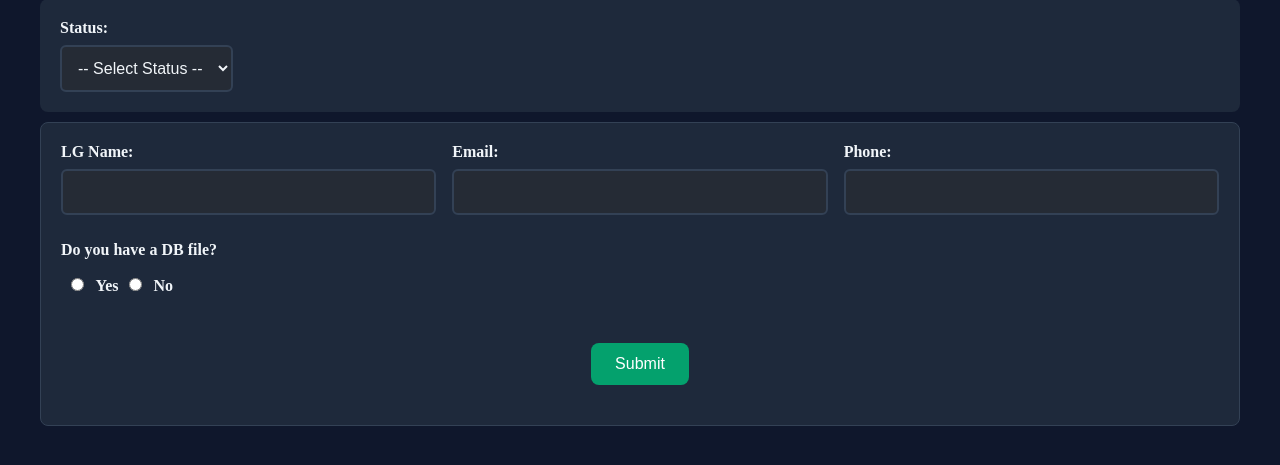
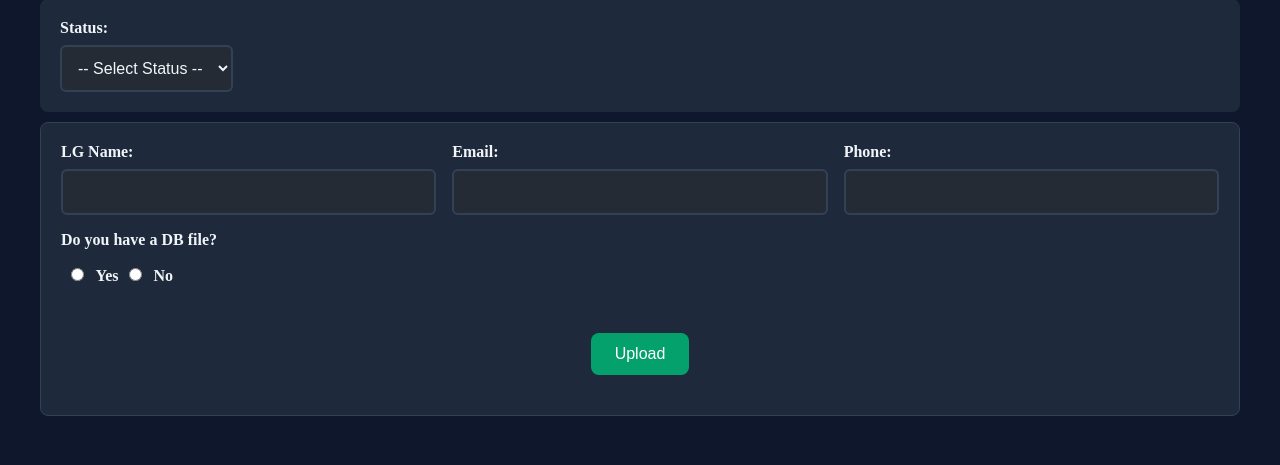
Before and after one commit to arijithanuai/ebu, a Django app: page / in a window 1280 px wide. Shown: the part 166-631 px from the top of the page. Run offline with Django 5.2, Linux system fonts and the light colour scheme; data that the repository does not hold is empty.

Commit message:
khuch updates

```diff
--- a/ebu/templates/pk.html
+++ b/ebu/templates/pk.html
@@ -7,6 +7,18 @@
     <style>
       .hidden {
         display: none;
+      }
+      #map_txt_status[style*="green"] {
+            background: rgba(4, 161, 109, 0.1);
+            color: #04a16d;
+            font-size:14px;
+            border: 1px solid #04a16d;
+        }
+        #map_txt_status[style*="red"] {
+                background: rgba(239, 68, 68, 0.1);
+                color: #ef4444;
+                font-size:14px;
+                border: 1px solid #ef4444;
             }
       body {
         font-family: "Open Sans", sans-serif;
@@ -231,14 +243,14 @@
       #link_excel_msg[style*="green"] {
         background: rgba(4, 161, 109, 0.1);
         color: #04a16d;
-        font-size:12px;
+        font-size:14px;
         border: 1px solid #04a16d;
       }
 
       #link_excel_msg[style*="red"] {
         background: rgba(239, 68, 68, 0.1);
         color:  #ef4444;
-        font-size:12px;
+        font-size:14px;
         border: 1px solid #ef4444;
       }
 #db-link-section{
@@ -281,12 +293,14 @@
       }
     </style>
   </head>
+</head>
 <body>
   <div class="container">
     <div class="header">
-        <p class="heading">PKRMS Road Data Management </p>
+      <p class="heading">PKRMS Road Data Management</p>
       <p class="sub-heading">Provincial and Kabupaten Road Management System</p>
     </div>
+
     <div class="form-group">
       <!-- Status Dropdown -->
       <div>
@@ -297,24 +311,20 @@
           <option value="kabupaten">Kabupaten</option>
         </select>
       </div>
-        <div>
+
       <!-- Province Dropdown -->
       <div id="province-section" class="hidden">
         <label for="province">Province:</label>
         <select id="province" name="province">
           <option value="">-- Select Province --</option>
           {% for province in provinces %}
-              <option
-                value="{{ province.id }}"
-                data-pcode="{{ province.pCode }}"
-              >
+          <option value="{{ province.id }}" data-pcode="{{ province.pCode }}">
             {{ province.admNameEng }}
           </option>
           {% endfor %}
         </select>
       </div>
-        </div>
-        <div>
+
       <!-- Kabupaten Dropdown -->
       <div id="kabupaten-section" class="hidden">
         <label for="kabupaten">Kabupaten:</label>
@@ -322,113 +332,98 @@
           <option value="">-- Select Kabupaten --</option>
         </select>
       </div>
-          </div>
+
+      <!-- Adm Code -->
       <div id="admcode-section" class="hidden">
         <label>Adm Code:</label>
         <span id="admcode-display" style="font-weight: bold"></span>
       </div>
+    </div>
 
-      </div>
+    <!-- Form Start -->
     <div>
-        <!-- AdmCode Display -->
-        <div id="admcode-display class="hidden">
-          <form method="post" enctype="multipart/form-data">
+      <form method="post" enctype="multipart/form-data" id="myForm">
         {% csrf_token %}
 
         <input type="hidden" name="admcode" id="admcode" />
+
+        <!-- Input Fields -->
         <div class="input-fields">
           <div>
             <label for="lgName">LG Name:</label>
             <input type="text" name="lgName" id="lgName" class="form-control" required>
             <span class="error" id="nameError"></span>
           </div>
+
           <div>
-
             <label for="emailId">Email:</label>
             <input type="email" name="emailId" id="emailId" class="form-control" required>
             <span class="error" id="emailError"></span>
           </div>
+
           <div>
             <label for="phoneNumber">Phone:</label>
             <input type="text" name="phoneNumber" id="phoneNumber" class="form-control" required>
             <span class="error" id="phoneError"></span>
           </div>
         </div>
-            <!-- This will include phone number and hidden admcode field -->
 
         <!-- DB File Question -->
-            <div class="db-file-conatiner">
+        <div class="db-file-container">
           <label>Do you have a DB file?</label>
           <div class="db-file-input">
-            <div>
             <label>
               <input type="radio" name="has_db_file" value="yes" /> Yes
             </label>
-          </div>
-        <div>
             <label>
               <input type="radio" name="has_db_file" value="no" /> No
             </label>
           </div>
-        </div>
+
           <!-- DB Cloud Link Field -->
           <div id="db-link-section" class="hidden">
             <label for="db_link">DB Cloud Link:</label>
-              <input
-                type="file"
-                name="db_link"
-                id="db_link"
-                placeholder="Enter DB cloud link"
-              />
+            <input type="file" name="db_link" id="db_link" />
           </div>
         </div>
+
         <!-- Link Excel -->
+        <div id="link-excel-section" class="hidden" style="margin-top: 10px">
+          <div class="file-upload-section">
 
-            <div
-              id="link-excel-section"
-              class="hidden"
-              style="margin-top: 10px"
-            >
-            <div class="file-upload-section">
-              <div class= "upload-section">
-              <label for="link_excel">Link excel file</label>
-              <input
-                type="file"
-                name="link_excel"
-                id="link_excel"
-                accept=".xlsx,.xls"
-              />
+            <!-- Excel Upload -->
+            <div class="upload-section">
+              <label for="link_excel">Link Excel File:</label>
+              <input type="file" name="link_excel" id="link_excel" accept=".xlsx,.xls" />
               <div id="link_excel_msg"></div>
-              <button type="button" id="upload_link_btn" class="hidden">
-                Upload
-              </button>
-
+              <button type="button" id="upload_link_btn" class="hidden">Validate Excel</button>
             </div>
 
-
             <!-- Map TXT -->
-              <div class= "upload-section">
-              <div>
-                <label for="map_txt">Map TXT File</label>
+            <div class="upload-section">
+              <label for="map_txt">Alignment TXT File:</label>
               <input type="file" name="map_txt" id="map_txt" accept=".txt" />
               <div id="map_txt_status"></div>
-
-                <button type="button" id="upload_map_txt" class="hidden">
-                  Upload
-                </button>
+              <button type="button" id="upload_map_txt" class="hidden">Validate TXT</button>
             </div>
 
+            <!-- DRP -->
+            <div class="upload-section">
               <label for="drp">DRP:</label>
               <input type="file" name="link_drpexcel" id="drp" />
             </div>
-</div></div>
+
+          </div>
+        </div>
+
+        <!-- Submit Button -->
         <div class="upload-btn">
-<button type="submit">Submit</button>
+          <button type="submit">Upload</button>
         </div>
       </form>
     </div>
   </div>
-    </div>
+</body>
 
 <script>
 $(document).ready(function () {
@@ -497,7 +492,9 @@ $(document).ready(function () {
                             const lastTwo = kCode.slice(-2).padStart(2, "0");
                             const admCode = `${pCode}-${lastTwo}`;
                             $("#kabupaten").append(
-                                `<option value="${item.id}" data-kcode="${item.kCode}" data-admcode="${admCode}">${item.admNameEng}</option>`
+                                `<option value="${item.id}" data-kcode="${item.kCode}" data-admcode="${admCode}">
+                                    ${item.admNameEng}
+                                </option>`
                             );
                         });
                     },
@@ -526,6 +523,11 @@ $(document).ready(function () {
     });
 
     // Show Excel upload btn
+    $("#link_excel").on("change", function () {
+        $("#upload_link_btn").show();
+    });
+
+    // Excel Upload
     $("#upload_link_btn").on("click", function () {
         let fileInput = $("#link_excel")[0];
         if (!fileInput.files.length) {
@@ -533,46 +535,16 @@ $(document).ready(function () {
             return;
         }
 
-    // Show Processing message
-    $("#link_excel_msg").show().html("Processing...").css("color", "orange");
-
-    let formData = new FormData();
-    formData.append("link_excel", fileInput.files[0]);
-    formData.append("csrfmiddlewaretoken", $("[name=csrfmiddlewaretoken]").val());
-    formData.append("admcode", $('input[name="admcode"]').val());
-
-    fetch("{% url 'validate_link_excel' %}", { method: "POST", body: formData })
-    .then(res => res.json())
-    .then(data => {
-        $("#link_excel_msg").html(data.message).css("color", data.valid ? "green" : "red");
-        excelValidated = data.valid;
-        if (data.valid) {
-            excelCount = data.count || 0;
-            $("#map_txt").prop("disabled", false);
-        } else {
-            $("#map_txt").prop("disabled", true);
-            txtValidated = false;
-        }
-        checkIfReadyToSubmit();
+        // Show processing message (orange style)
+        $("#link_excel_msg")
+            .show()
+            .html("Processing...")
+            .css({
+                "color": "orange",
+                "background": "rgba(255, 165, 0, 0.1)",
+                "font-size": "14px",
+                "border": "1px solid orange"
             });
-});
-
-    // Validate Excel
-    // Validate Excel
-   // Show Excel upload btn
-$("#link_excel").on("change", function () {
-  $("#upload_link_btn").show();
-});
-
-$("#upload_link_btn").on("click", function () {
-  let fileInput = $("#link_excel")[0];
-  if (!fileInput.files.length) {
-      alert("Please select a file first");
-      return;
-  }
-
-  // Show processing message
-  $("#link_excel_msg").show().html("Processing...").css("color", "orange");
 
         let formData = new FormData();
         formData.append("link_excel", fileInput.files[0]);
@@ -584,7 +556,11 @@ $("#upload_link_btn").on("click", function () {
             .then(data => {
                 $("#link_excel_msg")
                     .html(data.message)
-          .css("color", data.valid ? "green" : "red");
+                    .css({
+                        "color": data.valid ? "green" : "red",
+                        "background": data.valid ? "rgba(4,161,109,0.1)" : "rgba(255,0,0,0.1)",
+                        "border": `1px solid ${data.valid ? "#04a16d" : "red"}`
+                    });
 
                 excelValidated = data.valid;
                 if (data.valid) {
@@ -599,8 +575,7 @@ $("#upload_link_btn").on("click", function () {
             .catch(err => alert(`Error uploading file: ${err.message || err}`));
     });
 
-
-    // Validate TXT
+    // TXT Upload
     $("#upload_map_txt").on("click", function () {
         let fileInput = $("#map_txt")[0];
         if (!fileInput.files.length) {
@@ -608,8 +583,16 @@ $("#upload_link_btn").on("click", function () {
             return;
         }
 
-      // Show processing message
-      $("#map_txt_status").show().html("Processing...").css("color", "orange");
+        // Show processing message (orange style)
+        $("#map_txt_status")
+            .show()
+            .html("Processing...")
+            .css({
+                "color": "orange",
+                "background": "rgba(255, 165, 0, 0.1)",
+                "font-size": "14px",
+                "border": "1px solid orange"
+            });
 
         let formData = new FormData();
         formData.append("map_txt", fileInput.files[0]);
@@ -620,7 +603,11 @@ $("#upload_link_btn").on("click", function () {
             .then(data => {
                 $("#map_txt_status")
                     .html(data.message)
-              .css("color", data.valid ? "green" : "red");
+                    .css({
+                        "color": data.valid ? "green" : "red",
+                        "background": data.valid ? "rgba(4,161,109,0.1)" : "rgba(255,0,0,0.1)",
+                        "border": `1px solid ${data.valid ? "#04a16d" : "red"}`
+                    });
 
                 txtValidated = data.valid;
                 if (data.valid) {
@@ -631,57 +618,51 @@ $("#upload_link_btn").on("click", function () {
             .catch(err => alert("Error uploading TXT: " + err));
     });
 
-
     // Confirm before submit
     $("form").on("submit", function (e) {
-
         const status = $("#status").val();
         const province = $("#province").val();
         const kabupaten = $("#kabupaten").val();
         const admCodeVisible = !$("#admcode-section").hasClass("hidden");
 
-      // Condition 1: Status check
         if (!status) {
             alert("Please select Status");
             e.preventDefault();
             return;
         }
 
-      // Condition 2: Province/Kabupaten check
         if (status === "province" && !province) {
             alert("Please select Province");
             e.preventDefault();
             return;
         }
+
         if (status === "kabupaten" && (!province || !kabupaten)) {
             alert("Please select both Province and Kabupaten");
             e.preventDefault();
             return;
         }
 
-      // Condition 3: Adm Code must be visible
         if (!admCodeVisible) {
             alert("Adm Code not generated. Please select valid location.");
             e.preventDefault();
             return;
         }
 
-
         if (!excelValidated || !txtValidated) {
             e.preventDefault();
             alert("Please validate both Excel and TXT files before submitting.");
             return;
         }
+
         let confirmMsg = `Excel contains ${excelCount} Link records.\nAre you sure you want to submit?`;
         if (!confirm(confirmMsg)) {
             e.preventDefault();
         }
     });
-
-
 });
 
-
+// ====================== Form Validation (Name/Email/Phone) ======================
 const nameField = document.getElementById("lgName");
 const emailField = document.getElementById("emailId");
 const phoneField = document.getElementById("phoneNumber");
@@ -721,8 +702,6 @@ nameField.addEventListener("input", validateName);
 emailField.addEventListener("input", validateEmail);
 phoneField.addEventListener("input", validatePhone);
 
-
-
 document.getElementById("myForm").addEventListener("submit", function(e) {
     if (!validateName() | !validateEmail() | !validatePhone()) {
         e.preventDefault();
@@ -730,5 +709,5 @@ document.getElementById("myForm").addEventListener("submit", function(e) {
 });
 </script>
 
-  </body>
+
 </html>
--- a/ebu/views.py
+++ b/ebu/views.py
@@ -189,6 +189,45 @@ def validate_link_excel(request):
 
 
 @csrf_exempt
+# def validate_map_txt(request):
+#     if request.method == "POST" and request.FILES.get("map_txt"):
+#         file = request.FILES["map_txt"]
+
+#         try:
+#             import csv
+#             from shapely import wkt
+#             csv.field_size_limit(sys.maxsize)
+#             link_data = []
+#             reader = csv.DictReader(
+#                 (line.decode("utf-8") for line in file),
+#                 delimiter=";"
+#             )
+#             for row in reader:
+#                 linkno = str(row["LinkId"]).strip()
+#                 line_wkt = row["Line"].strip()
+#                 try:
+#                     geom = wkt.loads(line_wkt)
+#                     if geom.geom_type != "LineString":
+#                         return JsonResponse({"valid": False, "message": f"Invalid geometry type for LinkNo {linkno}"})
+#                 except Exception as e:
+#                     return JsonResponse({"valid": False, "message": f"Invalid WKT for LinkNo {linkno}: {e}"})
+#                 link_data.append((linkno, line_wkt))
+
+#             if not link_data:
+#                 return JsonResponse({"valid": False, "message": "No valid link data found in TXT"})
+
+#             # Store validated TXT in session
+#             request.session["validated_txt"] = json.dumps(link_data)
+
+#             return JsonResponse({"valid": True, "message": f"Map TXT file is valid   ({len(link_data)} records found)", "count": len(link_data)})
+
+#         except Exception as e:
+#             return JsonResponse({"valid": False, "message": f"Error reading TXT file: {e}"})
+
+#     return JsonResponse({"valid": False, "message": "No file uploaded"})
+
+
+@csrf_exempt
 def validate_map_txt(request):
     if request.method == "POST" and request.FILES.get("map_txt"):
         file = request.FILES["map_txt"]
@@ -198,28 +237,48 @@ def validate_map_txt(request):
             from shapely import wkt
             csv.field_size_limit(sys.maxsize)
             link_data = []
+
             reader = csv.DictReader(
                 (line.decode("utf-8") for line in file),
                 delimiter=";"
             )
+
             for row in reader:
                 linkno = str(row["LinkId"]).strip()
                 line_wkt = row["Line"].strip()
+
+                # Validate WKT
                 try:
                     geom = wkt.loads(line_wkt)
                     if geom.geom_type != "LineString":
-                        return JsonResponse({"valid": False, "message": f"Invalid geometry type for LinkNo {linkno}"})
+                        return JsonResponse({"valid": False, "message": f"Invalid geometry type for LinkId {linkno}"})
                 except Exception as e:
-                    return JsonResponse({"valid": False, "message": f"Invalid WKT for LinkNo {linkno}: {e}"})
+                    return JsonResponse({"valid": False, "message": f"Invalid WKT for LinkId {linkno}: {e}"})
+
                 link_data.append((linkno, line_wkt))
 
             if not link_data:
                 return JsonResponse({"valid": False, "message": "No valid link data found in TXT"})
 
-            # Store validated TXT in session
+            #   Compare with Excel linkCodes from session
+            matched_count = 0
+            file_content = request.session.get("validated_file")
+            if file_content:
+                import io, pandas as pd
+                file_stream = io.BytesIO(file_content.encode('latin1'))
+                df = pd.read_excel(file_stream)
+
+                excel_linkcodes = set(df["Link_Code"].astype(str))
+                matched_count = sum(1 for linkno, _ in link_data if linkno in excel_linkcodes)
+
+            #   Store validated TXT in session
             request.session["validated_txt"] = json.dumps(link_data)
 
-            return JsonResponse({"valid": True, "message": f"Map TXT file is valid   ({len(link_data)} records found)", "count": len(link_data)})
+            return JsonResponse({
+                "valid": True,
+                "message": f"Alignment TXT file is valid   ({len(link_data)} records, {matched_count} matched with Excel)",
+                "count": matched_count
+            })
 
         except Exception as e:
             return JsonResponse({"valid": False, "message": f"Error reading TXT file: {e}"})
```
Also changed, not shown: ebu/migrations/0001_initial.py, ebu/migrations/0002_alignment.py (added). Lines whose indentation alone changed are shown as unchanged.
